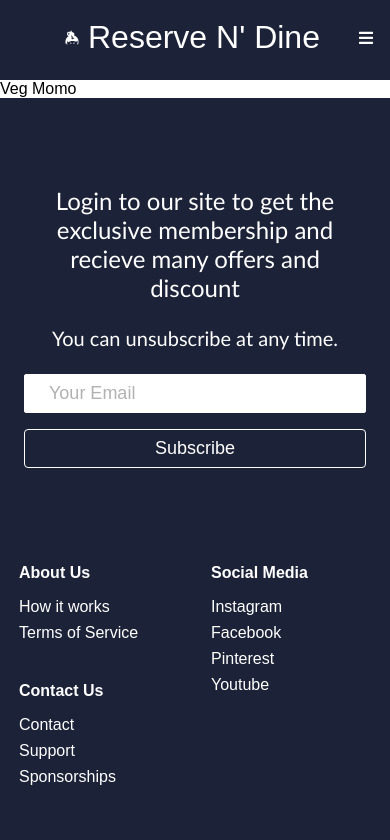
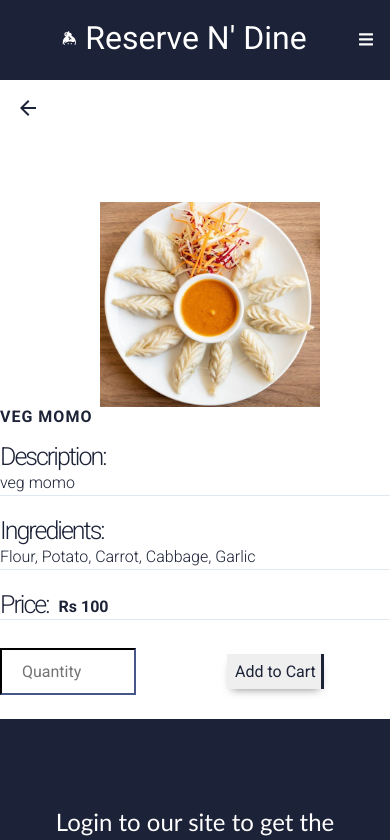
Before and after one commit to Si-za1/Reserve-N-Dine-2.0, a React (Create React App) app in the folder frontend/reserve-n-dine/: page /menu/items/1 in a window 390 px wide. Shown: the top 840 px of the page. Built offline with nearby package versions, Linux system fonts and the light colour scheme.

Commit message:
item details

```diff
--- a/frontend/reserve-n-dine/package.json
+++ b/frontend/reserve-n-dine/package.json
@@ -3,7 +3,8 @@
   "version": "0.1.0",
   "private": true,
   "dependencies": {
-    "@material-ui/core": "^4.11.3",
+    "@material-ui/core": "^4.11.4",
+    "@material-ui/icons": "^4.11.2",
     "@testing-library/jest-dom": "^5.11.10",
     "@testing-library/react": "^11.2.5",
     "@testing-library/user-event": "^12.8.3",
--- a/frontend/reserve-n-dine/src/App.js
+++ b/frontend/reserve-n-dine/src/App.js
@@ -10,6 +10,7 @@ import { BrowserRouter as Router, Switch, Route } from "react-router-dom";
 import Navbar from "./components/Navbar";
 import Cart from "./components/pages/Cart/Cart";
 import Footer from "./components/pages/Footer/Footer";
+import payment from "./components/pages/payment/payment";
 
 //context for items
 import { ItemsProvider } from "./components/context/ItemsContext";
@@ -39,6 +40,7 @@ function App() {
         <Route path="/cart" component={Cart} />
         <Route path="/sign-up" component={SignUp} />
         <Route path="/log-in" component={Login} />
+        <Route path="/payment" component={payment}/>
       </Switch>
       <Footer />
     </Router>
--- a/frontend/reserve-n-dine/src/components/context/ItemsContext.js
+++ b/frontend/reserve-n-dine/src/components/context/ItemsContext.js
@@ -27,6 +27,7 @@ export const ItemsProvider = (props) => {
       item_ingredients: "Flour, Potato, Carrot, Cabbage, Garlic",
       item_img: vegmomo,
       category_id: 3,
+      item_description: "veg momo",
     },
     {
       item_id: 2,
@@ -35,6 +36,7 @@ export const ItemsProvider = (props) => {
       item_ingredients: "Flour, Potato, Carrot, Cabbage, Garlic",
       item_img: friedbuffmomo,
       category_id: 3,
+      item_description:"fried buff momo",
     },
 
     {
@@ -44,6 +46,7 @@ export const ItemsProvider = (props) => {
       item_ingredients: "Flour, Potato, Carrot, Cabbage, Garlic",
       item_img: chickencmomo,
       category_id: 3,
+      item_description:"chicken c momo ",
     },
     {
       item_id: 4,
@@ -52,6 +55,7 @@ export const ItemsProvider = (props) => {
       item_ingredients: "Flour, Potato, Carrot, Cabbage, Garlic",
       item_img: lemontea,
       category_id: 6,
+      item_description:"aagati chiya",
     },
     {
       item_id: 5,
@@ -60,6 +64,7 @@ export const ItemsProvider = (props) => {
       item_ingredients: "Flour, Potato, Carrot, Cabbage, Garlic",
       item_img: milktea,
       category_id: 6,
+      item_description:"sudha gai ko dudh ko chiya",
     },
     {
       item_id: 6,
@@ -68,6 +73,7 @@ export const ItemsProvider = (props) => {
       item_ingredients: "Flour, Potato, Carrot, Cabbage, Garlic",
       item_img: chocolateicecream,
       category_id: 7,
+      item_description:"dairy milk",
     },
     {
       item_id: 7,
@@ -76,6 +82,7 @@ export const ItemsProvider = (props) => {
       item_ingredients: "Flour, Potato, Carrot, Cabbage, Garlic",
       item_img: butterscotch,
       category_id: 7,
+      item_description:"best flavour icecream",
     },
     {
       item_id: 8,
@@ -84,6 +91,7 @@ export const ItemsProvider = (props) => {
       item_ingredients: "Flour, Potato, Carrot, Cabbage, Garlic",
       item_img: bananalassi,
       category_id: 5,
+      item_description:"made from juju dhau and banana",
     },
     {
       item_id: 9,
@@ -92,6 +100,7 @@ export const ItemsProvider = (props) => {
       item_ingredients: "Flour, Potato, Carrot, Cabbage, Garlic",
       item_img: vegchowmein,
       category_id: 4,
+      item_description:"Get the local taste from our veg chowmein" ,
     },
     {
       item_id: 9,
@@ -100,6 +109,7 @@ export const ItemsProvider = (props) => {
       item_ingredients: "Flour, Potato, Carrot, Cabbage, Garlic",
       item_img: buffchowmein,
       category_id: 4,
+      item_description:"Get the local taste from our buff chowmein ",
     },
     {
       item_id: 10,
@@ -108,6 +118,7 @@ export const ItemsProvider = (props) => {
       item_ingredients: "Flour, Potato, Carrot, Cabbage, Garlic",
       item_img: vanilla,
       category_id: 7,
+      item_description: "Made with the best vanilla extraction",
     },
     {
       item_id: 11,
@@ -116,6 +127,7 @@ export const ItemsProvider = (props) => {
       item_ingredients: "Flour, Potato, Carrot, Cabbage, Garlic",
       item_img: strawberry,
       category_id: 7,
+      item_description: "Made from organic strawberry",
     },
   ]);
 
--- a/frontend/reserve-n-dine/src/components/pages/Cart/Cart.css
+++ b/frontend/reserve-n-dine/src/components/pages/Cart/Cart.css
@@ -176,3 +176,22 @@ Small Screen
     text-align: right;
   }
 }
+
+.pay-with-esewa{
+
+  background-color: green;
+  color: white;
+  height: 25px;
+  width: 60px;
+}
+.pay-with-cash{
+  height: 25px;
+  width: 60px;
+
+}
+
+.payment-option{
+  display: flex;
+  margin-top: 10px;
+  justify-content: space-between;
+}
--- /dev/null
+++ b/frontend/reserve-n-dine/src/components/pages/Menu/ItemDetail.css
@@ -0,0 +1,203 @@
+/*=============
+Global Styles
+=============*/
+* {
+    margin: 0;
+    padding: 0;
+    box-sizing: border-box;
+    font-size: 16px;
+    font-family: 'Roboto', sans-serif;
+  }
+
+  /*=============
+  Variables
+  =============*/
+
+  :root {
+    --blue: #1c2237;
+    --lightgray: #f7f8fa;
+    --white: white;
+    --pink: #f00946;
+    --lightblue: #276afb;
+  }
+  .details{
+    display: flex;
+    justify-content: space-between;
+    align-items: flex-start;
+    flex-wrap: wrap;
+  }
+
+  .details-image{
+
+    width: 65%;
+    position: relative;
+
+  }
+
+  .details-image img{
+    max-width: 30rem;
+    widows: 100%;
+    margin-left: 100px;
+
+  }
+
+  .details-info{
+
+    width: 35%;
+    position:relative;
+  }
+
+.details-info ul, li{
+  list-style-type: none;
+  padding: 0;
+}
+
+.details-info li {
+margin-bottom: 1rem;
+}
+
+.back-to-result{
+  padding: 1rem;
+  color: #1c2237;
+  font-size: 25px;
+  font-weight: 300;
+}
+
+.item-name{
+  font-size: 12px;
+  color:#1c2237;
+  letter-spacing: 1px;
+  text-transform: uppercase;
+  text-decoration: none;
+}
+/* Product Description */
+.item-description {
+  border-bottom: 1px solid #E1E8EE;
+  margin-bottom: 20px;
+}
+.item-description h1{
+  font-weight: 300;
+  font-size: 25px;
+  color:#1c2237;
+  letter-spacing: -2px;
+}
+.item-description p {
+  font-size: 16px;
+  font-weight: 300;
+  color:#1c2237;
+  line-height: 24px;
+}
+.ingredients{
+  border-bottom: 1px solid #E1E8EE;
+  margin-bottom: 20px;
+}
+.ingredients h1{
+  font-weight: 300;
+  font-size: 25px;
+  color:#1c2237;
+  letter-spacing: -2px;
+}
+.ingredients p{
+  font-size: 16px;
+  font-weight: 300;
+  color:#1c2237;
+  line-height: 24px;
+}
+.price{
+  border-bottom: 1px solid #E1E8EE;
+  margin-bottom: 20px;
+  display: flex;
+  align-items: center;
+}
+
+.price h1{
+  font-weight: 300;
+  font-size: 25px;
+  color:#1c2237;
+  letter-spacing: -2px;
+}
+.price p{
+  font-size: 20px;
+  font-weight: 300;
+  color:#1c2237;
+  margin-left: 10px;
+ }
+
+.quantity{
+  display: flex;
+  align-items: center;
+}
+.quantity input[type=number]{
+  width: 60%;
+  padding: 12px 20px;
+  margin: 8px 0;
+  box-sizing: border-box;
+  border-color: #1c2237;
+}
+
+.add-to-cart-btn {
+  grid-area: btn;
+  padding: 0.5em;
+  border: none;
+  color: var(--blue);
+  position: relative;
+  /* background-color: rgb(209, 137, 3);
+  color: white; */
+  box-shadow: 0 5px 10px -5px rgba(0, 0, 0, 0.5);
+  cursor: pointer;
+  z-index: 0;
+  /*  inset 0 0 0 3px var(--blue),border-right: 3px solid var(--blue); */
+}
+
+.add-to-cart-btn::before {
+  content: "";
+  z-index: -1;
+  position: absolute;
+  background-color: var(--blue);
+  right: 0;
+  height: 100%;
+  top: 0;
+  width: 3px;
+  transform-origin: 100% 0%;
+  transition: transform 0.25s ease;
+}
+
+.add-to-cart-btn:hover::before {
+  transform: scaleX(55);
+}
+
+.add-to-cart-btn:hover {
+  background-color: var(--blue);
+  color: white;
+  transition: all 0.4s ease-out;
+  box-shadow: 0 10px 10px -5px rgba(0, 0, 0, 0.5);
+}
+
+/* Responsive */
+@media (max-width: 940px) {
+  .details {
+    flex-direction: column;
+    margin-top: 60px;
+  }
+
+  .details-image,
+  .details-info {
+    width: 100%;
+  }
+
+  .details-image img  {
+    width: 300px;
+    right: 0;
+    top: -65px;
+    left: initial;
+  }
+
+}
+
+@media (max-width: 535px) {
+  .details-image img {
+    width: 220px;
+    top: -85px;
+  }
+
+}
--- a/frontend/reserve-n-dine/src/components/pages/Menu/ItemDetail.js
+++ b/frontend/reserve-n-dine/src/components/pages/Menu/ItemDetail.js
@@ -1,8 +1,11 @@
 import React, { useContext } from "react";
-import { useParams } from "react-router-dom";
+import { Link, useParams } from "react-router-dom";
+import "./ItemDetail.css";
+import ArrowBackIcon from '@material-ui/icons/ArrowBack';
 
 //context for items
 import { ItemsContext } from "../../context/ItemsContext";
+
 
 const ItemDetail = () => {
   //context for items
@@ -13,7 +16,54 @@ const ItemDetail = () => {
   console.log(itemId);
   const thisItem = items.find((item) => item.item_id === parseInt(itemId));
   console.log(thisItem);
-  return <div>{thisItem.item_name}</div>;
+  return (
+  <div>
+      <div className="back-to-result">
+        <Link to="/menu" style={{ textDecoration: "none", color:"inherit"}}><ArrowBackIcon /></Link>
+      </div>
+      <div className="details">
+        <div className="details-image">
+          <img src={thisItem.item_img} alt="item"></img>
+        </div>
+        <div className="details-info">
+         <ul>
+          <li>
+            <div className="item-name">
+             <h1>{thisItem.item_name}</h1>
+             </div>
+          </li>
+          <li>
+          <div className="item-description">
+           <h1>Description:</h1>
+           <p>{thisItem.item_description}</p>
+            </div>
+           </li>
+           <li>
+             <div className="ingredients">
+            <h1>Ingredients:</h1>
+            <p>{thisItem.item_ingredients}</p>
+            </div>
+          </li>
+
+          <li>
+          <div className="price">
+           <h1>Price:</h1><p><b> Rs {thisItem.item_cost}</b></p>
+           </div>
+          </li>
+          <li>
+            <div className="quantity">
+            <div className="qty">
+            <input type="number" name="Quantity" placeholder="Quantity"  required/>
+            </div>
+           <button className="add-to-cart-btn">Add to Cart</button>
+           </div>
+          </li>
+         </ul>
+
+       </div>
+      </div>
+  </div>
+  )
 };
 
 export default ItemDetail;
--- /dev/null
+++ b/frontend/reserve-n-dine/src/components/pages/payment/Popup.css
@@ -0,0 +1,40 @@
+/* Popup style */
+.popup-box {
+    position: fixed;
+    background: #00000050;
+    width: 100%;
+    height: 100vh;
+    top: 0;
+    left: 0;
+  }
+
+  .box {
+    position: relative;
+    width: 30%;
+    margin: 0 auto;
+    height: 25%;
+    max-height: vh;
+    margin-top: calc(100vh - 65vh - 20px);
+    background: #fff;
+    border-radius: 4px;
+    padding: 20px;
+    border: 1px solid #999;
+    overflow: auto;
+
+  }
+
+  .close-icon {
+    content: 'x';
+    cursor: pointer;
+    position: fixed;
+    right: calc(35% - 5px);
+    top: calc(100vh - 65vh - 20px);
+    background: #ededed;
+    width: 25px;
+    height: 25px;
+    border-radius: 50%;
+    line-height: 20px;
+    text-align: center;
+    border: 1px solid #999;
+    font-size: 15px;
+  }
--- /dev/null
+++ b/frontend/reserve-n-dine/src/components/pages/payment/Popup.js
@@ -0,0 +1,15 @@
+import React from "react";
+import "./Popup.css"
+
+const Popup = props => {
+  return (
+    <div className="popup-box">
+      <div className="box">
+        <span className="close-icon" onClick={props.handleClose}>x</span>
+        {props.content}
+      </div>
+    </div>
+  );
+};
+
+export default Popup;
```
Also changed, not shown: frontend/reserve-n-dine/src/components/pages/Cart/Cart.js (+24 -8 lines), frontend/reserve-n-dine/src/components/pages/Menu/Menu.js (+7 -7 lines), frontend/reserve-n-dine/src/components/pages/payment/payment.js (added), 1 other file (tests, documents, lock files or other folders).
